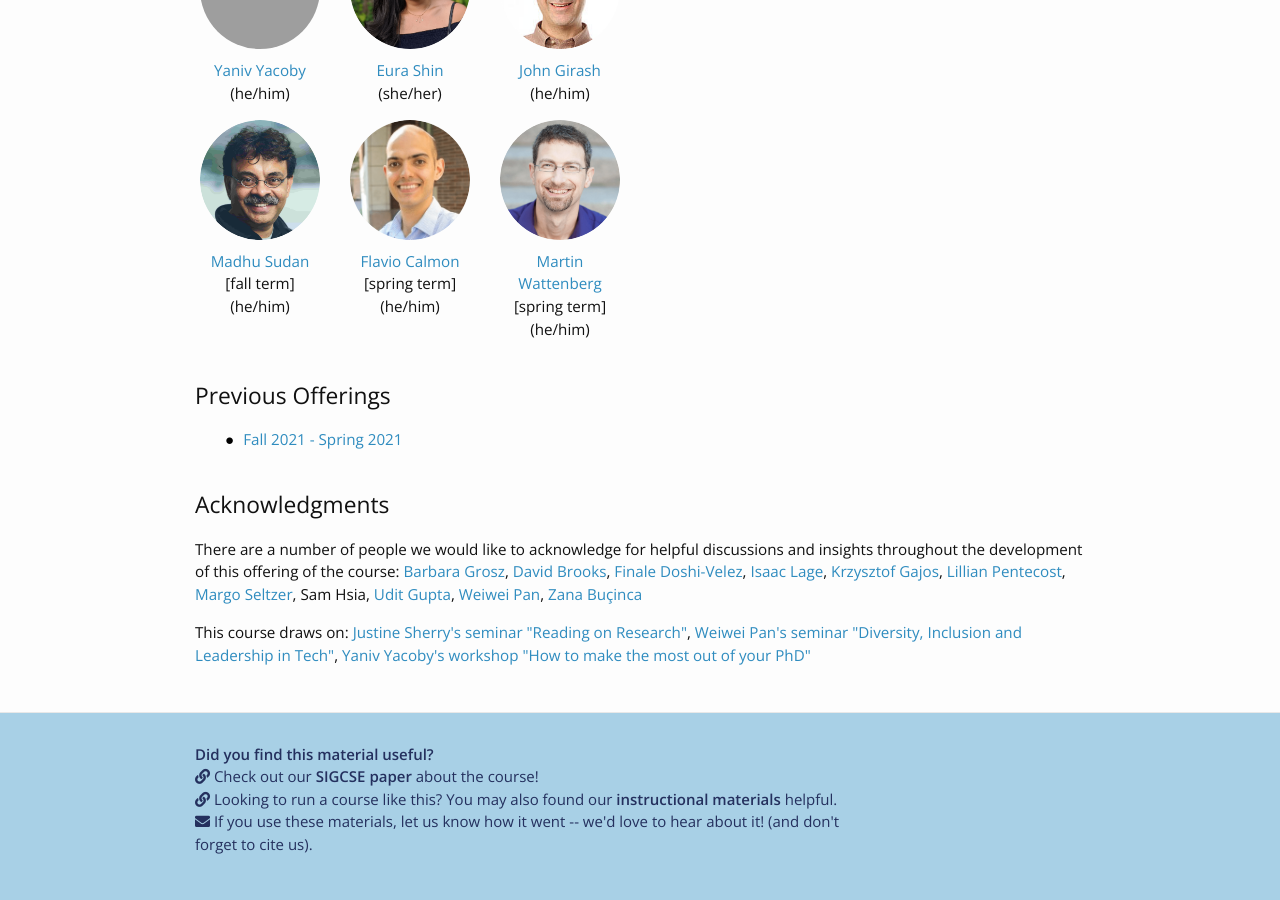
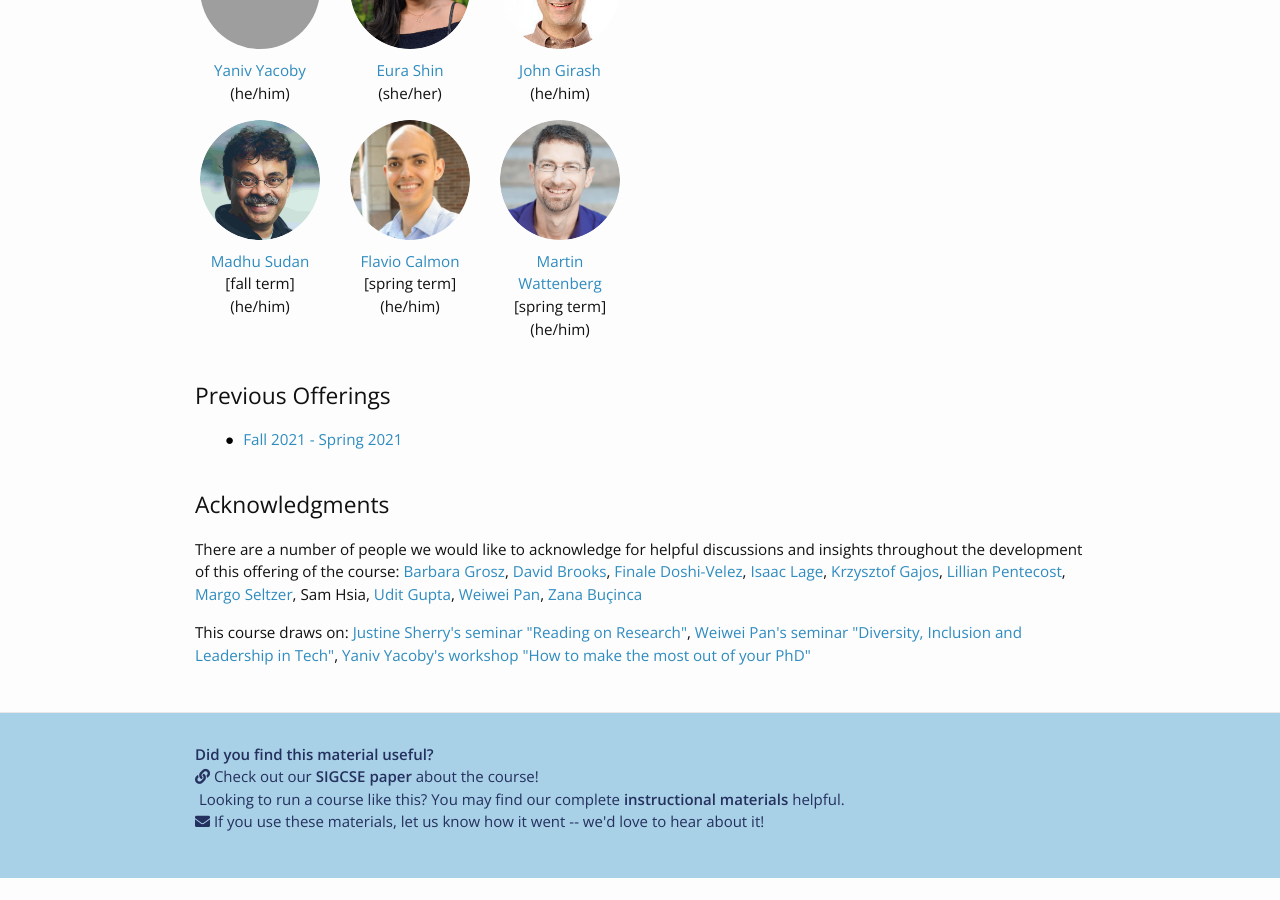
Before and after one commit to yanivyacoby/harvard-cs290, a Jekyll site: the page built from index.md, in a window 1280 px wide and 900 px high, scrolled down 2110 px. Built offline with Jekyll 4.4.1, drawn with Linux system fonts in a browser that asks for light colours; nearby versions of some CDN libraries; after the commit the page ends 2988 px from its top, so only the background shows below that; grey boxes are pictures that could not be loaded.

Commit message:
Update footer.html

```diff
--- a/_includes/footer.html
+++ b/_includes/footer.html
@@ -12,9 +12,9 @@
           <br/>
           <i class="fas fa-link"></i> Check out our <a href="https://arxiv.org/abs/2208.12650" target="_blank" rel="noopener noreferrer" style="color: #24305e;"><strong> SIGCSE paper</strong></a> about the course!
           <br/>
-          <i class="fas fa-link"></i> Looking to run a course like this? You may also found our <a href="https://yanivyacoby.github.io/harvard-cs290-teaching-materials/" target="_blank" rel="noopener noreferrer" style="color: #24305e;"><strong> instructional materials</strong></a> helpful.
+          <i class="fas fa-books"></i> Looking to run a course like this? You may find our complete <a href="https://yanivyacoby.github.io/harvard-cs290-teaching-materials/" target="_blank" rel="noopener noreferrer" style="color: #24305e;"><strong> instructional materials</strong></a> helpful.
           <br/>
-          <i class="fas fa-envelope"></i> If you use these materials, let us know how it went -- we'd love to hear about it! (and don't forget to cite us).
+          <i class="fas fa-envelope"></i> If you use these materials, let us know how it went -- we'd love to hear about it!
         </div>
 
       </div>
```
